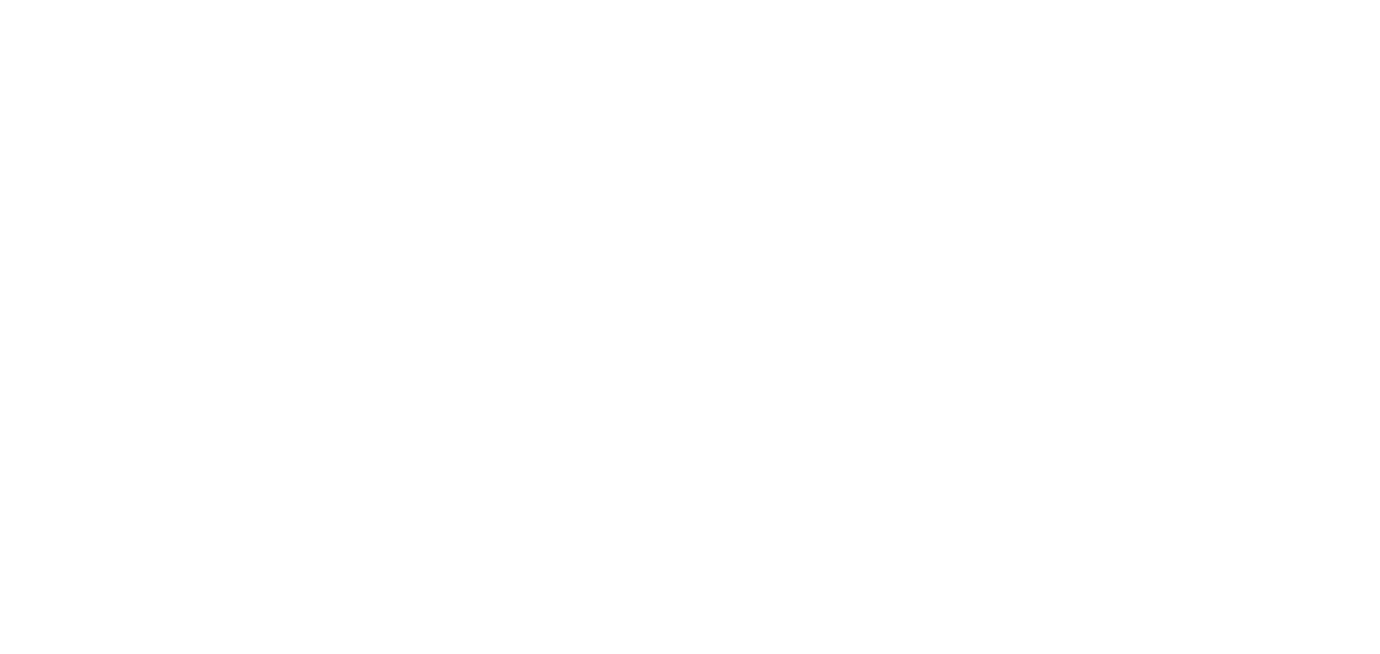
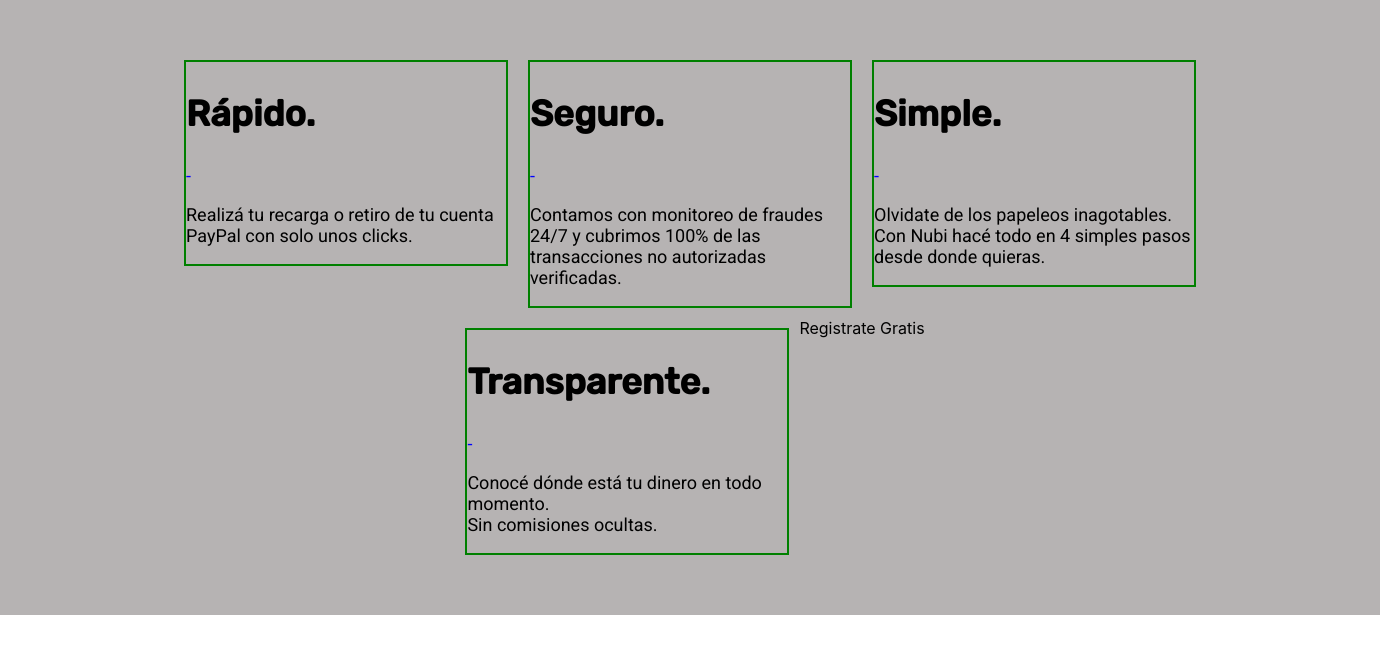
Before and after one commit to jonathanlevrero/NubiProyecto, a React (Create React App) app in the folder nubilanding/: page / in a window 1280 px wide. Shown: the top 654 px of the page, 1380 px wide, since content can reach past the window. Built offline with nearby package versions, Linux system fonts and the light colour scheme.

Commit message:
agregue texto y algunos estilos solo para diferenciar los espacios, importe los fonts y agregue e instale sass

```diff
--- a/nubilanding/package.json
+++ b/nubilanding/package.json
@@ -6,6 +6,7 @@
     "@testing-library/jest-dom": "^4.2.4",
     "@testing-library/react": "^9.5.0",
     "@testing-library/user-event": "^7.2.1",
+    "node-sass": "^4.13.1",
     "react": "^16.13.0",
     "react-dom": "^16.13.0",
     "react-scripts": "3.4.0"
--- a/nubilanding/src/App.js
+++ b/nubilanding/src/App.js
@@ -1,10 +1,11 @@
 import React from 'react';
 import './App.css';
+import Beneficios from './componentes/beneficios/beneficios';
 
 function App() {
   return (
     <div className="App">
-
+      <Beneficios/>
     </div>
   );
 }
--- /dev/null
+++ b/nubilanding/src/componentes/beneficios/beneficios.js
@@ -0,0 +1,35 @@
+import React from 'react';
+import styles from './styles.module.scss'
+
+class Beneficios extends React.Component{
+    render(){
+        return(
+            <div className= {styles.contenedor}>
+                <div className={styles.Contenedor}>
+                    <h2 className={styles.titulo}>Rápido.</h2>
+                    <p className={styles.guion}>-</p>
+                    <p className={styles.texto}>Realizá tu recarga o retiro de tu cuenta PayPal con solo unos clicks.</p>
+                </div>
+                <div className={styles.Contenedor}>
+                    <h2 className={styles.titulo}>Seguro.</h2>
+                    <p className={styles.guion}>-</p>
+                    <p className={styles.texto}>Contamos con monitoreo de fraudes 24/7 y cubrimos 100% de las transacciones no autorizadas verificadas.</p>
+                </div>
+                <div className={styles.Contenedor}>
+                    <h2 className={styles.titulo}>Simple.</h2>
+                    <p className={styles.guion}>-</p>
+                    <p className={styles.texto}>Olvidate de los papeleos inagotables. Con Nubi hacé todo en 4 simples pasos desde donde quieras.</p>
+                </div>
+                <div className={styles.Contenedor}>
+                    <h2 className={styles.titulo}>Transparente.</h2>
+                    <p className={styles.guion}>-</p>
+                    <p className={styles.texto}>Conocé dónde está tu dinero en todo momento.
+                       <br></br> Sin comisiones ocultas.</p>
+                </div>
+                <botton>Registrate Gratis</botton>
+            </div>
+        )
+    }
+}
+
+export default Beneficios;
--- /dev/null
+++ b/nubilanding/src/componentes/beneficios/styles.module.scss
@@ -0,0 +1,37 @@
+@import url("https://fonts.googleapis.com/css?family=Roboto:400,500|Rubik:300,400,500,500i&display=swap");
+
+.contenedor {
+  /*no tiene que tener margin*/
+  width: 100%;
+  height: 50%;
+  border: 50px solid transparent;
+  background-color: rgb(182, 179, 179);
+  position:relative;
+  display: flex;
+  flex-wrap: wrap;
+  justify-content: center;
+
+}
+
+.Contenedor {
+    margin:10px;
+  width: 25%; /*el ancho esta bien en web*/
+  height: 250%;
+  border: green solid 2px;
+  text-align: left;
+
+
+}
+
+.titulo{
+    font-family: 'Rubik';
+    font-size: 36px;
+}
+.guion{
+color: blue;
+}
+
+p{
+font-size: 18px;
+font-family: 'Roboto';
+}
```
Also changed, not shown: 1 other file (tests, documents, lock files or other folders).
